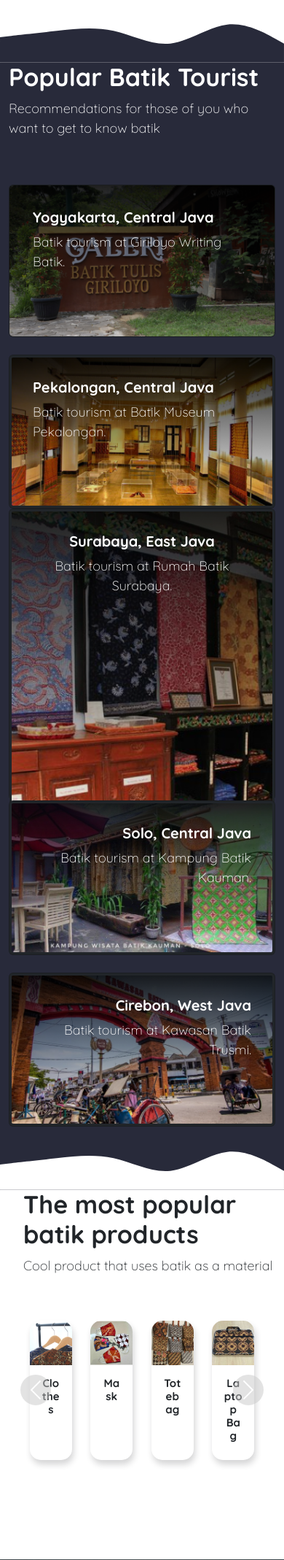
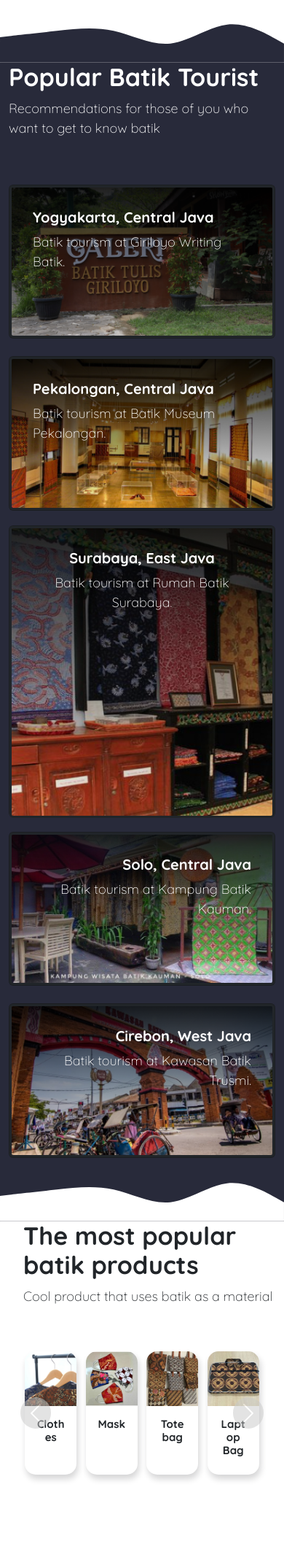
Before and after one commit to odielsamas/Batikhug-Capstone-Project-Dicoding, a Flask app: page / in a window 390 px wide; the page is wider, and only the part inside the window is pictured. Shown: the part 2903-5041 px from the top of that part at 73% size. Run offline with Flask 2, Linux system fonts and the light colour scheme; some libraries are stand-ins or nearby versions.

Commit message:
memperbaiki kondisi di layar device mobile

```diff
--- a/static/styles/main.css
+++ b/static/styles/main.css
@@ -56,15 +56,16 @@ header .hero-text p {
 header .hero-text a {
   color: white;
   background-color: #d7a86e;
-  font-weight: bolder;
   padding: 8px 20px;
-  font-size: 17px;
+  font-size: 16px;
+  font-weight: normal;
   border: 5px solid #d7a86e;
 }
 
 header .hero-text a:hover {
   border: 5px solid #f49b2e;
   color: #f49b2e;
+  font-weight: bolder;
   moz-transition: all 0.4s ease-in-out;
   -o-transition: all 0.4s ease-in-out;
   -webkit-transition: all 0.4s ease-in-out;
@@ -284,4 +285,20 @@ footer p {
   #product h5 {
     font-size: 15px;
   }
+
+  .product .card {
+    margin: 0 0.4em;
+  }
+
+  .popular-tourist .surabaya {
+    margin-top: 20px;
+  }
+
+  .popular-tourist .solo {
+    margin-top: 20px;
+  }
+
+  .popular-tourist .surabaya img {
+    height: 400px;
+  }
 }
--- a/templates/index.html
+++ b/templates/index.html
@@ -70,7 +70,7 @@
           which is the identity of Indonesians and the various types of motifs
           they have.
         </p>
-        <a href="#end" type="button" class="btn recognize mt-3"><i class="fa-solid fa-down-long me-2"></i> Recognize Batik</a>
+        <a href="#end" type="button" class="btn recognize mt-3"><i class="fa-solid fa-circle-down"></i> Recognize Batik</a>
       </div>
       <span id="end"></span>
     </header>
@@ -95,7 +95,7 @@
                 class="btn text-white"
                 data-bs-toggle="modal"
                 data-bs-target="#exampleModalUpload"
-                >Upload Image</a
+                ><i class="fa-solid fa-upload"></i> Upload Image</a
               >
             </div>
           </div>
@@ -243,7 +243,7 @@
             <div class="card text-bg-dark" data-aos="fade-right" data-aos-duration="2000">
               <img
                 src="{{url_for('static', filename='images/batik-tulis-giriloyo.png')}}"
-                class="card-img border-3 border-dark"
+                class="card-img border border-3 border-dark"
                 alt="..."
               />
               <div class="card-img-overlay m-3">
@@ -272,7 +272,7 @@
           </div>
           <div class="col-lg-4">
             <a href="{{url_for('surabaya')}}">
-            <div class="card text-bg-dark" data-aos="fade-up" data-aos-duration="2000" style="height: 400px">
+            <div class="card text-bg-dark surabaya" data-aos="fade-up" data-aos-duration="2000" style="height: 400px">
               <img
                 src="{{url_for('static', filename='images/rumah-batik-surabaya.png')}}"
                 class="card-img border border-3 border-dark"
@@ -291,7 +291,7 @@
           </div>
           <div class="col-lg-4">
             <a href="{{url_for('solo')}}">
-            <div class="card text-bg-dark" data-aos="fade-left" data-aos-duration="2000">
+            <div class="card text-bg-dark solo" data-aos="fade-left" data-aos-duration="2000">
               <img
                 src="{{url_for('static', filename='images/kampung-wisata-kauman.png')}}"
                 class="card-img border border-3 border-dark"
```
